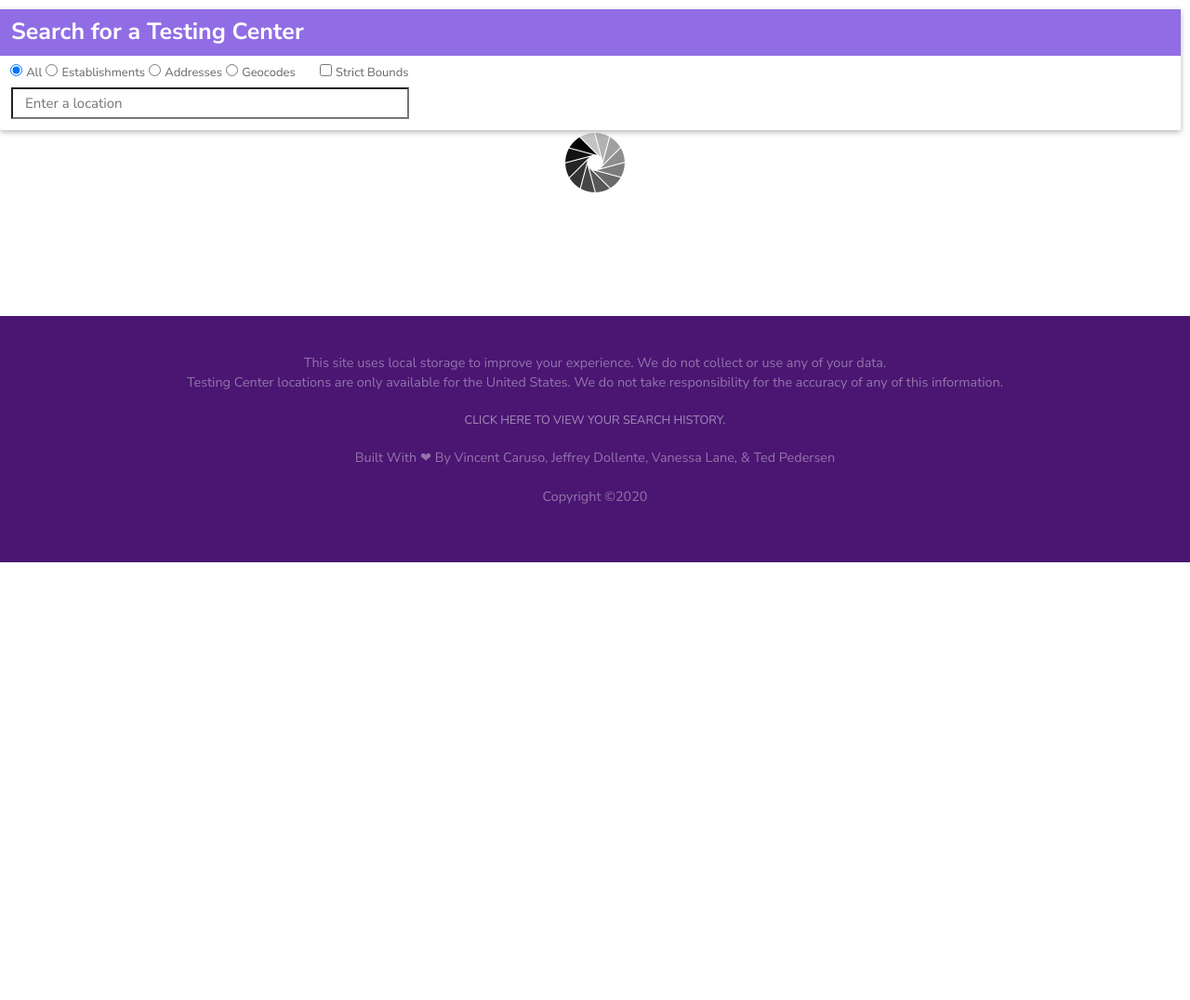
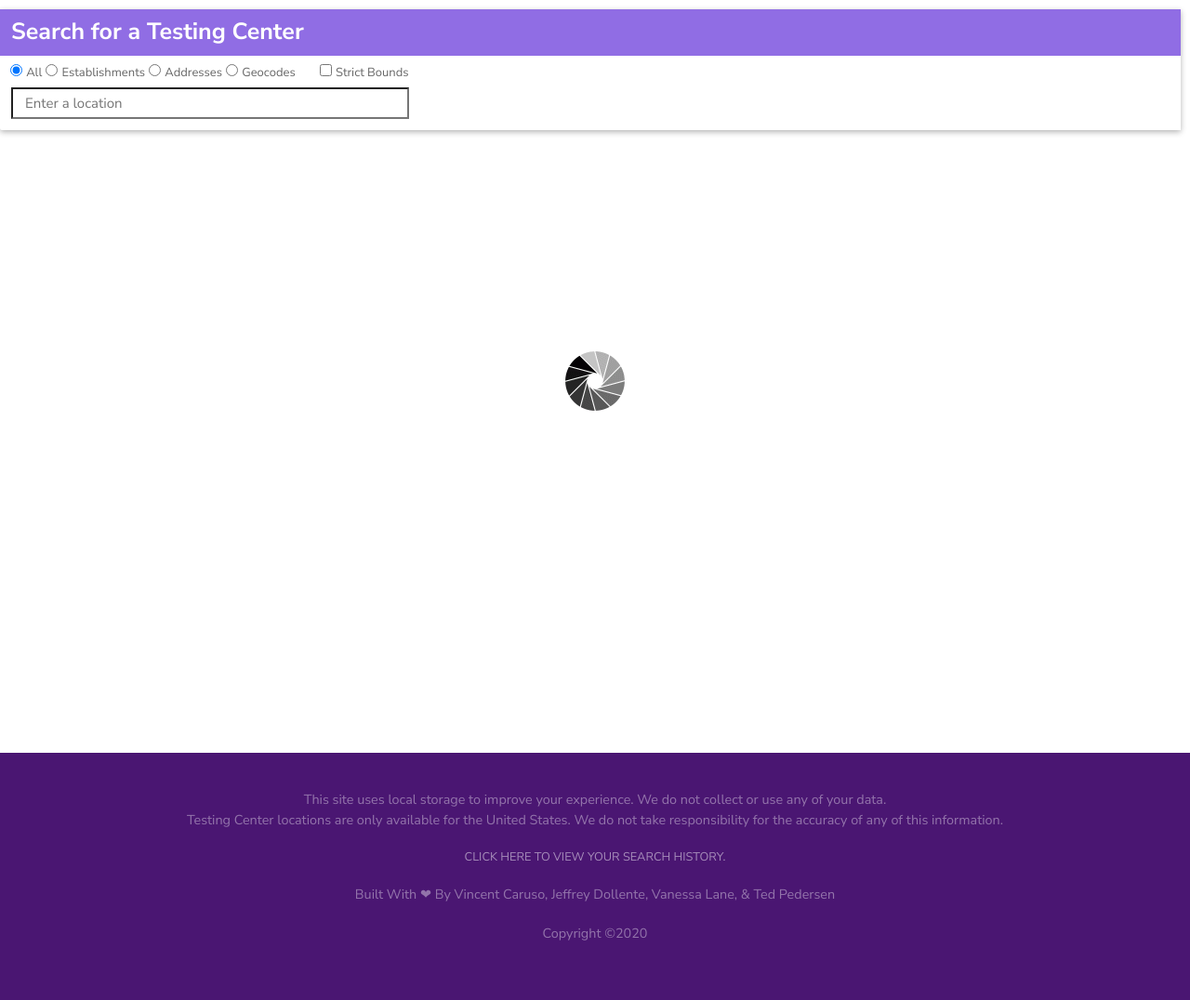
Before and after one commit to tedpedersen/group-project-uc-berkeley, a PHP site: page /testing-centers.html in a window 1280 px wide. Shown: the part 80-1156 px from the top of the page at 93% size. Before the commit the page ends 685 px from the top, so only its background shows below. Run offline with PHP 8.4, Linux system fonts and the light colour scheme; some libraries are stand-ins or nearby versions.

Commit message:
fixing CSS bug for map loader

```diff
--- a/assets/css/styles.css
+++ b/assets/css/styles.css
@@ -209,6 +209,7 @@ footer p {
 }
 #map-wrapper {
     background:url(../img/loader.gif) center center no-repeat;
+    height: 100%
 }
 /* Optional: Makes the sample page fill the window. */
 html, body {
```
